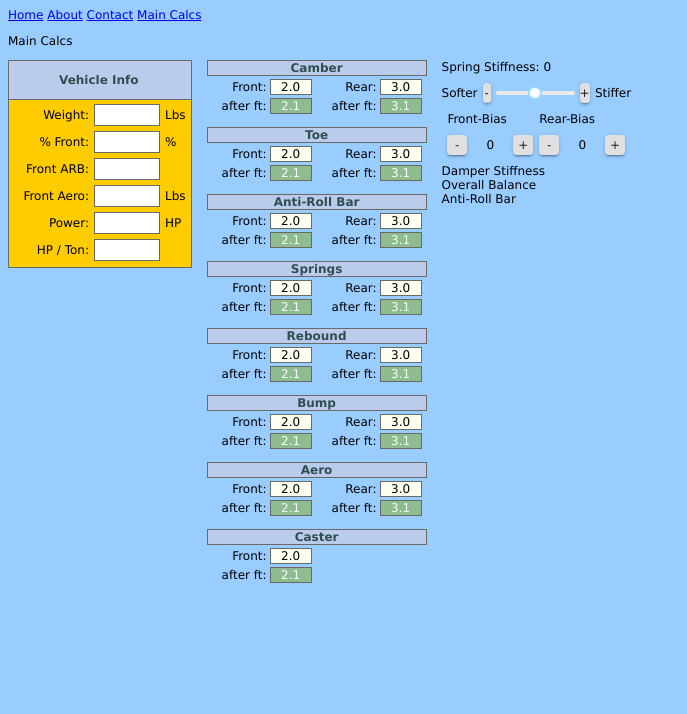
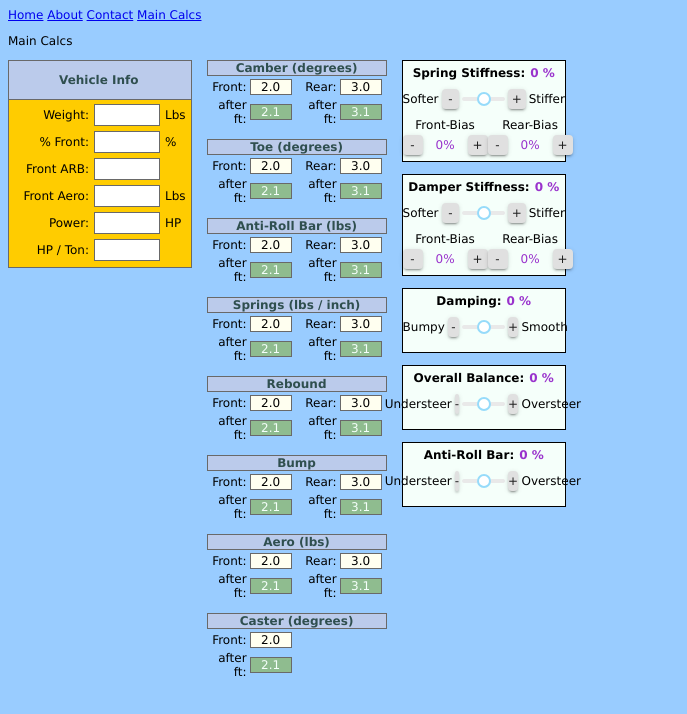
Before and after one commit to gatto-c/ftune, a React (Create React App) app in the folder ftune-app/: page /maincalcs in a window 1280 px wide. Shown: the top 714 px of the page, without its empty margins (0-687 px from the left). Built offline with nearby package versions, Linux system fonts and the light colour scheme.

Commit message:
dev commit

```diff
--- a/ftune-app/src/App.scss
+++ b/ftune-app/src/App.scss
@@ -123,7 +123,7 @@ div.output-group {
 
       .output-pair-label {
         text-align: right;
-        width: 60px;
+        width: 40px;
         font-size: 12px;
         margin-top: auto;
         margin-bottom: auto;
@@ -166,27 +166,69 @@ div.output-group {
   }
 }
 
+div.main-calc-slider-group {
+  margin-bottom: 12px;
+  border: 1px solid black;
+  background-color: mintcream;
+}
+
 div.main-calc-sliders-container {
-  width: 15%;
+  width: 13%;
   margin-left: 15px;
+
+  .group-title {
+    display: flex;
+    flex-direction: row;
+    text-align: center;
+    font-weight: bolder;
+    justify-content: center;
+    padding-top: 5px;
+    padding-bottom: 0px;
+
+    .main-value {
+      color: darkorchid;
+      margin-left: 5px;
+    }
+  }
+
+  .bias-adj-container {
+    display: flex;
+    flex-direction: row;
+    margin-top: 3px;
+  }
 
   .slider-container {
     display: flex;
     flex-direction: row;
 
+    .label-button-left {
+      display: flex;
+      flex-direction: row;
+      margin-right: 3px;
+      width: 35%;
+      justify-content: flex-end;
+    }
+
+    .label-button-right {
+      display: flex;
+      flex-direction: row;
+      margin-left: 3px;
+      width: 35%;
+      justify-content: flex-start;
+    }
+
     .label-left {
-      margin-right: 5px;
+      margin-right: 3px;
     }
 
     .label-right {
-      margin-left: 5px;
+      margin-left: 3px;
     }
 
     .slider {
       margin-top: auto;
       margin-bottom: auto;
-      margin-left: 5px;
-      margin-right: 5px;
+      width: 30%;
     }
   }
 
@@ -200,15 +242,20 @@ div.main-calc-sliders-container {
   }
 
   .calc-adj-value {
-    margin-left: 8px;
-    margin-right: 8px;
+    margin-left: auto;
+    margin-right: auto;
+    margin-top: auto;
+    margin-bottom: auto;
     text-align: center;
-    min-width: 30px;
+    min-width: 45px;
+    color: darkorchid;
   }
 
   .front-rear-adj {
     display: flex;
     flex-direction: row;
     justify-content: space-evenly;
+    text-align: center;
+    margin-bottom: 6px;
   }
 }
--- /dev/null
+++ b/ftune-app/src/ftuneMainCalcSliderGroup.js
@@ -0,0 +1,151 @@
+import React from "react";
+import Slider from "rc-slider";
+import "rc-slider/assets/index.css";
+import Button from "@material-ui/core/Button";
+import PropTypes from "prop-types";
+
+export default function MainCalcSliderGroup({
+  title,
+  mainValue,
+  mainValueSetter,
+  mainValueStep,
+  mainLabelLeft,
+  mainLabelRight,
+  fbiasValue = null,
+  fbiasValueSetter = null,
+  rbiasValue = null,
+  rbiasValueSetter = null,
+}) {
+  let showFBias = true;
+  if (fbiasValue === null) {
+    showFBias = false;
+  }
+
+  let showRBias = true;
+  if (rbiasValue === null) {
+    showRBias = false;
+  }
+
+  const softerMainValue = () => {
+    if (mainValue > -300) {
+      mainValueSetter(mainValue - mainValueStep);
+    }
+  };
+
+  const stifferMainValue = () => {
+    if (mainValue < 300) {
+      mainValueSetter(mainValue + mainValueStep);
+    }
+  };
+
+  const softerFBias = () => {
+    if (fbiasValue > -300) {
+      fbiasValueSetter(fbiasValue - mainValueStep);
+    }
+  };
+
+  const stifferFBias = () => {
+    if (fbiasValue < 300) {
+      fbiasValueSetter(fbiasValue + mainValueStep);
+    }
+  };
+
+  const softerRBias = () => {
+    if (rbiasValue > -300) {
+      rbiasValueSetter(rbiasValue - mainValueStep);
+    }
+  };
+
+  const stifferRBias = () => {
+    if (rbiasValue < 300) {
+      rbiasValueSetter(rbiasValue + mainValueStep);
+    }
+  };
+
+  const calcAdjuster = function (title, value, decrFtn, incrFtn) {
+    return (
+      <div>
+        {title}
+        <div className="bias-adj-container">
+          <Button
+            variant="contained"
+            className="slider-button"
+            onClick={decrFtn}
+          >
+            -
+          </Button>
+          <div className="calc-adj-value">{value}%</div>
+          <Button
+            variant="contained"
+            className="slider-button"
+            onClick={incrFtn}
+          >
+            +
+          </Button>
+        </div>
+      </div>
+    );
+  };
+
+  return (
+    <div className="main-calc-slider-group">
+      <div>
+        <div className="group-title">
+          <div>{title}:</div>
+          <div className="main-value">{mainValue} %</div>
+        </div>
+        <div className="slider-container">
+          <div className="label-button-left">
+            <p className="label-left">{mainLabelLeft}</p>
+            <Button
+              variant="contained"
+              className="slider-button"
+              onClick={softerMainValue}
+            >
+              -
+            </Button>
+          </div>
+          <Slider
+            className="slider"
+            onChange={mainValueSetter}
+            startPoint={0}
+            min={-300}
+            max={300}
+            step={mainValueStep}
+            value={mainValue}
+          />
+          <div className="label-button-right">
+            <Button
+              variant="contained"
+              className="slider-button"
+              onClick={stifferMainValue}
+            >
+              +
+            </Button>
+            <p className="label-right">{mainLabelRight}</p>
+          </div>
+        </div>
+      </div>
+
+      <div className="front-rear-adj">
+        {showFBias &&
+          calcAdjuster("Front-Bias", fbiasValue, softerFBias, stifferFBias)}
+        {showRBias &&
+          calcAdjuster("Rear-Bias", rbiasValue, softerRBias, stifferRBias)}
+      </div>
+    </div>
+  );
+}
+
+MainCalcSliderGroup.propTypes = {
+  title: PropTypes.string.isRequired,
+  mainValue: PropTypes.number.isRequired,
+  mainValueSetter: PropTypes.func.isRequired,
+  mainValueStep: PropTypes.number.isRequired,
+  mainLabelLeft: PropTypes.string.isRequired,
+  mainLabelRight: PropTypes.string.isRequired,
+  fbiasValue: PropTypes.number,
+  fbiasValueSetter: PropTypes.func,
+  rbiasValue: PropTypes.number,
+  rbiasValueSetter: PropTypes.func,
+};
--- a/ftune-app/src/ftuneMainCalcSliders.js
+++ b/ftune-app/src/ftuneMainCalcSliders.js
@@ -1,142 +1,72 @@
 import React, { useState } from "react";
-import Slider from "rc-slider";
 import "rc-slider/assets/index.css";
-import Button from "@material-ui/core/Button";
+import MainCalcSliderGroup from "./ftuneMainCalcSliderGroup.js";
 
 export default function MainCalcSliders() {
-  // eslint-disable-next-line no-unused-vars
   const [springStiffness, setSpringStiffness] = useState(0);
   const [springStiffnessFBias, setSpringStiffnessFBias] = useState(0);
   const [springStiffnessRBias, setSpringStiffnessRBias] = useState(0);
-
-  const updateSpringStiffness = (value) => {
-    setSpringStiffness(value);
-    // const springValue = Math.round(((value - 50) / (100 / 2)) * 300);
-  };
-
-  const softerSprings = () => {
-    if (springStiffness > -300) {
-      setSpringStiffness(springStiffness - 10);
-    }
-  };
-
-  const stifferSprings = () => {
-    if (springStiffness < 300) {
-      setSpringStiffness(springStiffness + 10);
-    }
-  };
-
-  const softerSpringFrontBias = () => {
-    if (springStiffnessFBias > -300) {
-      setSpringStiffnessFBias(springStiffnessFBias - 10);
-    }
-  };
-
-  const stifferSpringFrontBias = () => {
-    if (springStiffnessFBias < 300) {
-      setSpringStiffnessFBias(springStiffnessFBias + 10);
-    }
-  };
-
-  const softerSpringRearBias = () => {
-    if (springStiffnessRBias > -300) {
-      setSpringStiffnessRBias(springStiffnessRBias - 10);
-    }
-  };
-
-  const stifferSpringRearBias = () => {
-    if (springStiffnessRBias < 300) {
-      setSpringStiffnessRBias(springStiffnessRBias + 10);
-    }
-  };
-
-  const calcSlider = function (title, value, updateFtn, decrFtn, incrFtn) {
-    return (
-      <div>
-        {title}: {value}
-        <div className="slider-container">
-          <p className="label-left">Softer</p>
-          <Button
-            variant="contained"
-            className="slider-button"
-            onClick={decrFtn}
-          >
-            -
-          </Button>
-          <Slider
-            className="slider"
-            onChange={updateFtn}
-            startPoint={0}
-            min={-300}
-            max={300}
-            step={10}
-            value={value}
-          />
-          <Button
-            variant="contained"
-            className="slider-button"
-            onClick={incrFtn}
-          >
-            +
-          </Button>
-          <p className="label-right">Stiffer</p>
-        </div>
-      </div>
-    );
-  };
-
-  const calcAdjuster = function (title, value, decrFtn, incrFtn) {
-    return (
-      <div>
-        {title}
-        <div className="slider-container">
-          <Button
-            variant="contained"
-            className="slider-button"
-            onClick={decrFtn}
-          >
-            -
-          </Button>
-          <p className="calc-adj-value">{value}</p>
-          <Button
-            variant="contained"
-            className="slider-button"
-            onClick={incrFtn}
-          >
-            +
-          </Button>
-        </div>
-      </div>
-    );
-  };
+  const [damperStiffness, setDamperStiffness] = useState(0);
+  const [damperStiffnessFBias, setDamperStiffnessFBias] = useState(0);
+  const [damperStiffnessRBias, setDamperStiffnessRBias] = useState(0);
+  const [dampingRatio, setDampingRatio] = useState(0);
+  const [overallBalance, setOverallBalance] = useState(0);
+  const [antiRollBar, setAntiRollBar] = useState(0);
 
   return (
     <div className="main-calc-sliders-container">
-      {calcSlider(
-        "Spring Stiffness",
-        springStiffness,
-        updateSpringStiffness,
-        softerSprings,
-        stifferSprings
-      )}
-      <div className="front-rear-adj">
-        {calcAdjuster(
-          "Front-Bias",
-          springStiffnessFBias,
-          softerSpringFrontBias,
-          stifferSpringFrontBias
-        )}
-        {calcAdjuster(
-          "Rear-Bias",
-          springStiffnessRBias,
-          softerSpringRearBias,
-          stifferSpringRearBias
-        )}
-      </div>
+      <MainCalcSliderGroup
+        title="Spring Stiffness"
+        mainValue={springStiffness}
+        mainValueSetter={setSpringStiffness}
+        mainValueStep={10}
+        mainLabelLeft="Softer"
+        mainLabelRight="Stiffer"
+        fbiasValue={springStiffnessFBias}
+        fbiasValueSetter={setSpringStiffnessFBias}
+        rbiasValue={springStiffnessRBias}
+        rbiasValueSetter={setSpringStiffnessRBias}
+      />
 
-      <div>Damper Stiffness</div>
-      <div>Overall Balance</div>
-      <div>Anti-Roll Bar</div>
+      <MainCalcSliderGroup
+        title="Damper Stiffness"
+        mainValue={damperStiffness}
+        mainValueSetter={setDamperStiffness}
+        mainValueStep={10}
+        mainLabelLeft="Softer"
+        mainLabelRight="Stiffer"
+        fbiasValue={damperStiffnessFBias}
+        fbiasValueSetter={setDamperStiffnessFBias}
+        rbiasValue={damperStiffnessRBias}
+        rbiasValueSetter={setDamperStiffnessRBias}
+      />
+
+      <MainCalcSliderGroup
+        title="Damping"
+        mainValue={dampingRatio}
+        mainValueSetter={setDampingRatio}
+        mainValueStep={1}
+        mainLabelLeft="Bumpy"
+        mainLabelRight="Smooth"
+      />
+
+      <MainCalcSliderGroup
+        title="Overall Balance"
+        mainValue={overallBalance}
+        mainValueSetter={setOverallBalance}
+        mainValueStep={1}
+        mainLabelLeft="Understeer"
+        mainLabelRight="Oversteer"
+      />
+
+      <MainCalcSliderGroup
+        title="Anti-Roll Bar"
+        mainValue={antiRollBar}
+        mainValueSetter={setAntiRollBar}
+        mainValueStep={1}
+        mainLabelLeft="Understeer"
+        mainLabelRight="Oversteer"
+      />
     </div>
   );
 }
--- a/ftune-app/src/ftuneMainOutputs.js
+++ b/ftune-app/src/ftuneMainOutputs.js
@@ -5,7 +5,7 @@ export default class MainOutputs extends Component {
   render() {
     var arr = [
       {
-        title: "Camber",
+        title: "Camber (degrees)",
         id1: "output-front-camber",
         label1: "Front",
         value1: "2.0",
@@ -25,7 +25,7 @@ export default class MainOutputs extends Component {
         metricLabel4: "",
       },
       {
-        title: "Toe",
+        title: "Toe (degrees)",
         id1: "output-front-toe",
         label1: "Front",
         value1: "2.0",
@@ -45,7 +45,7 @@ export default class MainOutputs extends Component {
         metricLabel4: "",
       },
       {
-        title: "Anti-Roll Bar",
+        title: "Anti-Roll Bar (lbs)",
         id1: "output-front-arb",
         label1: "Front",
         value1: "2.0",
@@ -65,7 +65,7 @@ export default class MainOutputs extends Component {
         metricLabel4: "",
       },
       {
-        title: "Springs",
+        title: "Springs (lbs / inch)",
         id1: "output-front-springs",
         label1: "Front",
         value1: "2.0",
@@ -125,7 +125,7 @@ export default class MainOutputs extends Component {
         metricLabel4: "",
       },
       {
-        title: "Aero",
+        title: "Aero (lbs)",
         id1: "output-front-aero",
         label1: "Front",
         value1: "2.0",
@@ -145,7 +145,7 @@ export default class MainOutputs extends Component {
         metricLabel4: "",
       },
       {
-        title: "Caster",
+        title: "Caster (degrees)",
         id1: "output-front-caster",
         label1: "Front",
         value1: "2.0",
```
